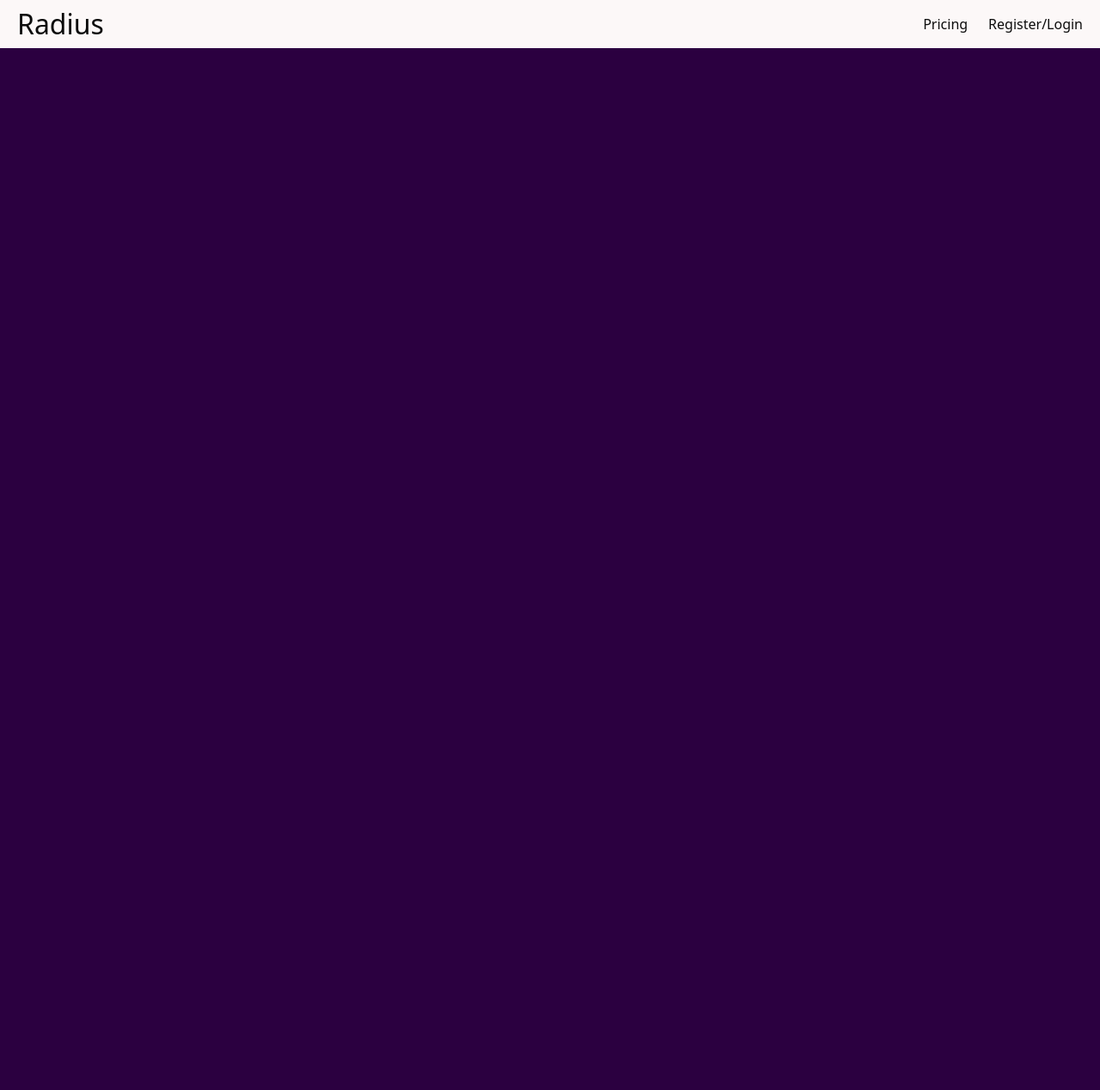
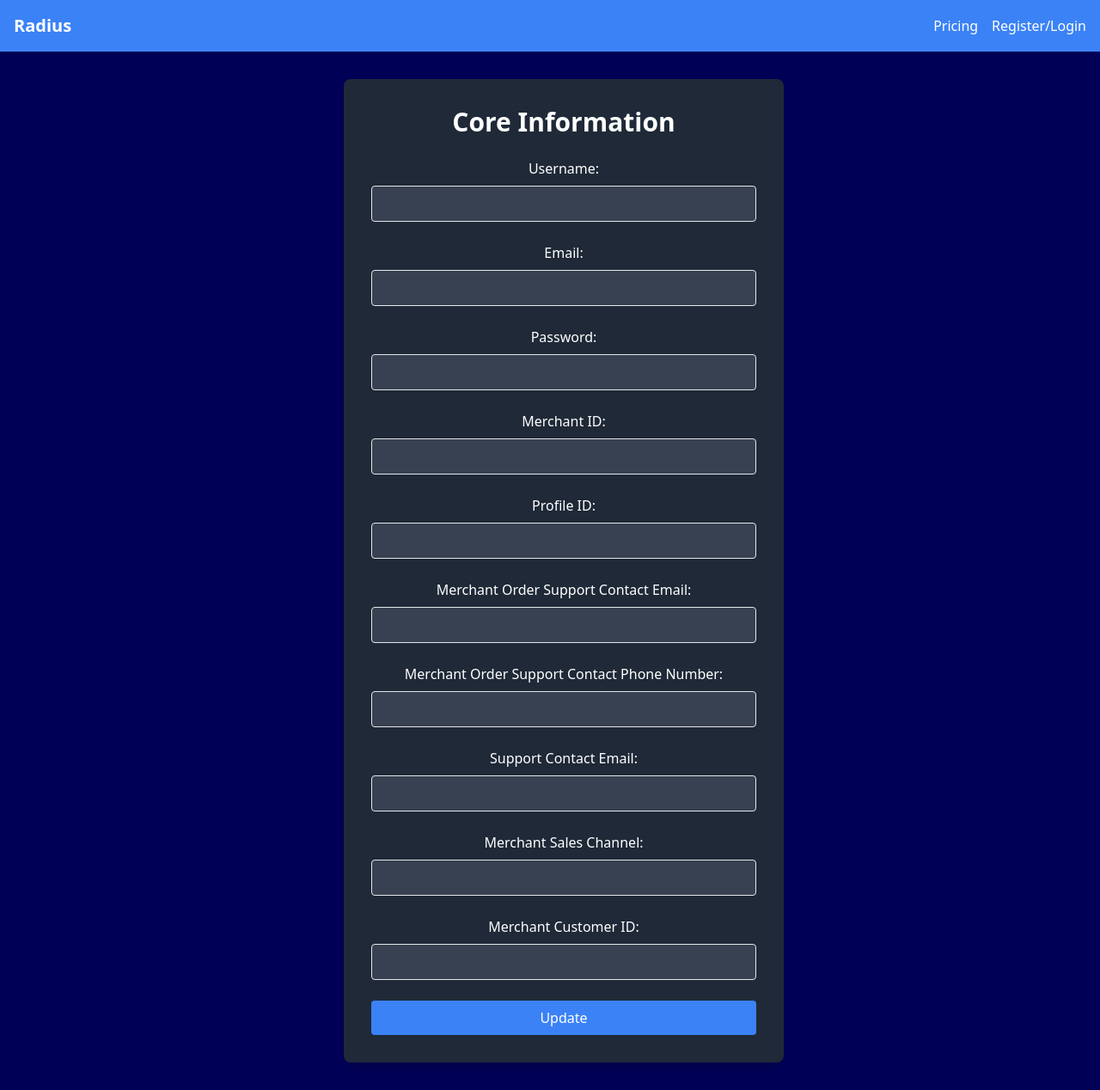
Before and after one commit to UmayerK/MyRadius, a React (Create React App) app: page /core-info in a window 1280 px wide. Shown: the whole page at 86% size. Before the commit the page ends 800 px from the top, so only its background shows below. Built offline with nearby package versions, Linux system fonts and the light colour scheme; no server answers.

Commit message:
Settings tab added and other stuff

```diff
--- a/src/App.js
+++ b/src/App.js
@@ -2,6 +2,8 @@ import Navbar from "./Navbar";
 import Pricing from "./pages/workcalc";
 import Home from "./pages/Home";
 import Register from "./pages/Register";
+import CoreInfo from "./pages/CoreInfo"; // Import CoreInfo page
+import FulfillerInfo from "./pages/FulfillerInfo"; // Import FulfillerInfo page
 import { Route, Routes } from "react-router-dom";
 import { AuthProvider } from "./AuthContext";
 import "tailwindcss/tailwind.css";
@@ -10,11 +12,13 @@ function App() {
   return (
     <AuthProvider>
       <Navbar />
-      <div className="container">
+      <div className="container mx-auto p-4">
         <Routes>
           <Route path="/" element={<Home />} />
           <Route path="/pricing" element={<Pricing />} />
           <Route path="/register" element={<Register />} />
+          <Route path="/core-info" element={<CoreInfo />} /> {/* Add CoreInfo route */}
+          <Route path="/fulfiller-info" element={<FulfillerInfo />} /> {/* Add FulfillerInfo route */}
         </Routes>
       </div>
     </AuthProvider>
--- a/src/Navbar.js
+++ b/src/Navbar.js
@@ -1,24 +1,53 @@
 import { Link, useMatch, useResolvedPath } from "react-router-dom";
 import { useAuth } from "./AuthContext"; // Ensure this path is correct
+import { useState } from "react"; // Import useState for managing dropdown state
 
 export default function Navbar() {
   const { isLoggedIn, logout } = useAuth(); // Get isLoggedIn and logout from context
+  const [dropdownOpen, setDropdownOpen] = useState(false); // State to manage dropdown visibility
+
+  const toggleDropdown = () => {
+    setDropdownOpen(!dropdownOpen); // Toggle dropdown visibility
+  };
 
   return (
-    <nav className="nav">
-      <Link to="/" className="site-title">
+    <nav className="bg-blue-500 p-4 flex justify-between items-center">
+      <Link to="/" className="text-white text-xl font-bold">
         Radius
       </Link>
-      <ul>
+      <ul className="flex space-x-4">
         <CustomLink to="/pricing">Pricing</CustomLink>
         {isLoggedIn ? (
-          <>
-            <li>
-              <button onClick={logout} className="logout-button">
-                Logout
-              </button>
-            </li>
-          </>
+          <li className="relative">
+            <button
+              onClick={toggleDropdown}
+              className="text-white bg-blue-700 px-4 py-2 rounded hover:bg-blue-800"
+            >
+              Settings
+            </button>
+            {dropdownOpen && (
+              <ul className="absolute right-0 mt-2 w-48 bg-white shadow-lg rounded-lg">
+                <li className="border-b">
+                  <Link to="/core-info" className="block px-4 py-2 text-black hover:bg-gray-200">
+                    Core Information
+                  </Link>
+                </li>
+                <li className="border-b">
+                  <Link to="/fulfiller-info" className="block px-4 py-2 text-black hover:bg-gray-200">
+                    Fulfiller Information
+                  </Link>
+                </li>
+                <li>
+                  <button
+                    onClick={logout}
+                    className="block w-full text-left px-4 py-2 text-black hover:bg-gray-200"
+                  >
+                    Logout
+                  </button>
+                </li>
+              </ul>
+            )}
+          </li>
         ) : (
           <CustomLink to="/register">Register/Login</CustomLink>
         )}
@@ -32,8 +61,8 @@ function CustomLink({ to, children, ...props }) {
   const isActive = useMatch({ path: resolvedPath.pathname, end: true });
 
   return (
-    <li className={isActive ? "active" : ""}>
-      <Link to={to} {...props}>
+    <li className={isActive ? "text-blue-700" : "text-white"}>
+      <Link to={to} {...props} className="hover:text-blue-300">
         {children}
       </Link>
     </li>
--- /dev/null
+++ b/src/pages/CoreInfo.js
@@ -0,0 +1,171 @@
+import React, { useState, useEffect } from 'react';
+import axios from 'axios';
+import { useAuth } from '../AuthContext'; // Ensure correct path to AuthContext
+
+const CoreInfo = () => {
+  const [userInfo, setUserInfo] = useState({
+    username: '',
+    email: '',
+    password: '',
+    merchantId: '',
+    profileId: '',
+    merchantOrderSupportContact: {
+      email: '',
+      phoneNumber: ''
+    },
+    supportContact: {
+      email: ''
+    },
+    merchantSalesChannel: '',
+    merchantCustomerId: ''
+  });
+  const { userId } = useAuth(); // Assuming useAuth provides userId
+
+  useEffect(() => {
+    // Fetch user information when the component mounts
+    axios.get(`/api/users/${userId}`)
+      .then(response => setUserInfo(response.data))
+      .catch(error => console.error('Error fetching user data:', error));
+  }, [userId]);
+
+  const handleChange = (e) => {
+    const { name, value } = e.target;
+    const [field, subfield] = name.split('.');
+
+    if (subfield) {
+      setUserInfo({
+        ...userInfo,
+        [field]: {
+          ...userInfo[field],
+          [subfield]: value
+        }
+      });
+    } else {
+      setUserInfo({
+        ...userInfo,
+        [name]: value
+      });
+    }
+  };
+
+  const handleSubmit = (e) => {
+    e.preventDefault();
+
+    axios.put(`/api/users/${userId}`, userInfo)
+      .then(response => console.log('User information updated:', response.data))
+      .catch(error => console.error('Error updating user information:', error));
+  };
+
+  return (
+    <div className="bg-gray-800 p-8 rounded-lg shadow-lg max-w-lg mx-auto">
+      <h1 className="text-3xl font-bold mb-6 text-white text-center">Core Information</h1>
+      <form onSubmit={handleSubmit} className="space-y-6">
+        <div>
+          <label className="block text-white">Username:</label>
+          <input
+            type="text"
+            name="username"
+            value={userInfo.username}
+            onChange={handleChange}
+            className="w-full mt-2 p-2 border rounded bg-gray-700 text-white"
+          />
+        </div>
+        <div>
+          <label className="block text-white">Email:</label>
+          <input
+            type="email"
+            name="email"
+            value={userInfo.email}
+            onChange={handleChange}
+            className="w-full mt-2 p-2 border rounded bg-gray-700 text-white"
+          />
+        </div>
+        <div>
+          <label className="block text-white">Password:</label>
+          <input
+            type="password"
+            name="password"
+            value={userInfo.password}
+            onChange={handleChange}
+            className="w-full mt-2 p-2 border rounded bg-gray-700 text-white"
+          />
+        </div>
+        <div>
+          <label className="block text-white">Merchant ID:</label>
+          <input
+            type="text"
+            name="merchantId"
+            value={userInfo.merchantId}
+            onChange={handleChange}
+            className="w-full mt-2 p-2 border rounded bg-gray-700 text-white"
+          />
+        </div>
+        <div>
+          <label className="block text-white">Profile ID:</label>
+          <input
+            type="text"
+            name="profileId"
+            value={userInfo.profileId}
+            onChange={handleChange}
+            className="w-full mt-2 p-2 border rounded bg-gray-700 text-white"
+          />
+        </div>
+        <div>
+          <label className="block text-white">Merchant Order Support Contact Email:</label>
+          <input
+            type="email"
+            name="merchantOrderSupportContact.email"
+            value={userInfo.merchantOrderSupportContact.email}
+            onChange={handleChange}
+            className="w-full mt-2 p-2 border rounded bg-gray-700 text-white"
+          />
+        </div>
+        <div>
+          <label className="block text-white">Merchant Order Support Contact Phone Number:</label>
+          <input
+            type="text"
+            name="merchantOrderSupportContact.phoneNumber"
+            value={userInfo.merchantOrderSupportContact.phoneNumber}
+            onChange={handleChange}
+            className="w-full mt-2 p-2 border rounded bg-gray-700 text-white"
+          />
+        </div>
+        <div>
+          <label className="block text-white">Support Contact Email:</label>
+          <input
+            type="email"
+            name="supportContact.email"
+            value={userInfo.supportContact.email}
+            onChange={handleChange}
+            className="w-full mt-2 p-2 border rounded bg-gray-700 text-white"
+          />
+        </div>
+        <div>
+          <label className="block text-white">Merchant Sales Channel:</label>
+          <input
+            type="text"
+            name="merchantSalesChannel"
+            value={userInfo.merchantSalesChannel}
+            onChange={handleChange}
+            className="w-full mt-2 p-2 border rounded bg-gray-700 text-white"
+          />
+        </div>
+        <div>
+          <label className="block text-white">Merchant Customer ID:</label>
+          <input
+            type="text"
+            name="merchantCustomerId"
+            value={userInfo.merchantCustomerId}
+            onChange={handleChange}
+            className="w-full mt-2 p-2 border rounded bg-gray-700 text-white"
+          />
+        </div>
+        <button type="submit" className="w-full bg-blue-500 text-white py-2 rounded mt-4 hover:bg-blue-600">
+          Update
+        </button>
+      </form>
+    </div>
+  );
+};
+
+export default CoreInfo;
--- /dev/null
+++ b/src/pages/FulfillerInfo.js
@@ -0,0 +1,12 @@
+import React from 'react';
+
+const FulfillerInfo = () => {
+  return (
+    <div>
+      <h1 className="text-2xl font-bold mb-4">Fulfiller Information</h1>
+      <p>This is the Fulfiller Information page.</p>
+    </div>
+  );
+};
+
+export default FulfillerInfo;
```
Also changed, not shown: 1 other file (tests, documents, lock files or other folders).
